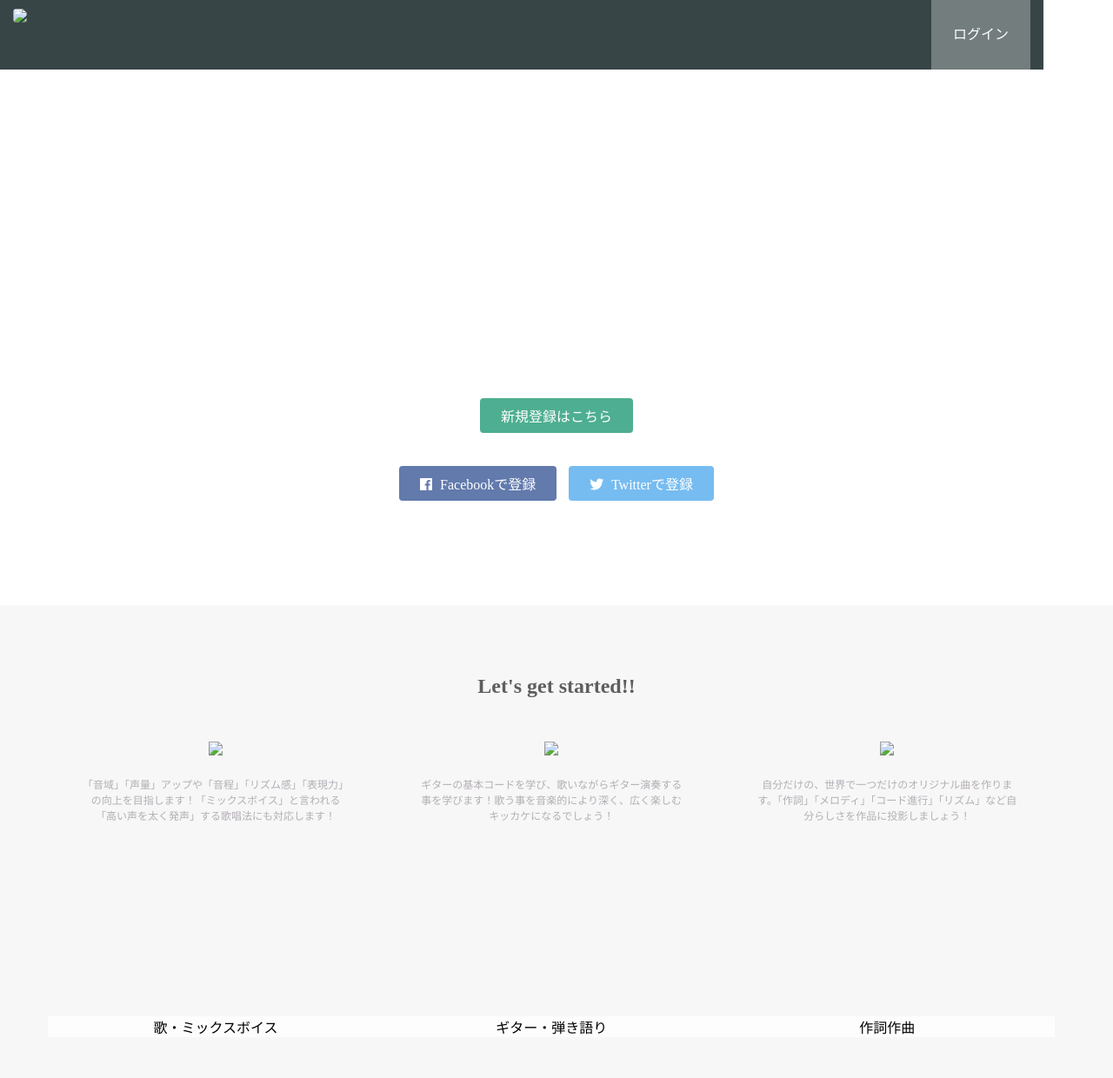
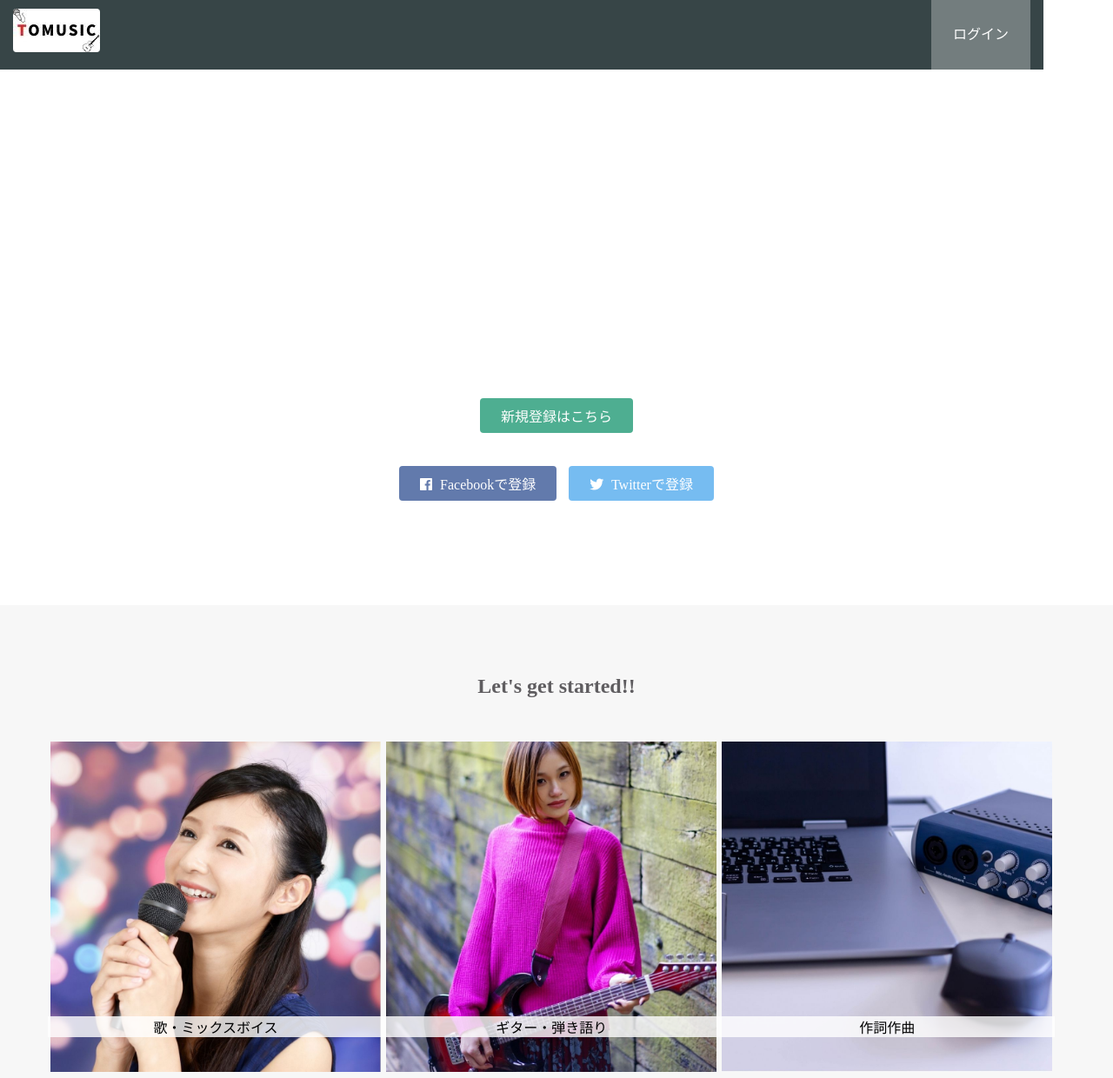
Before and after one commit to tomoki-music/tomusic-lp, a plain HTML site: page index.html in a window 1280 px wide. Shown: the top 1240 px of the page at 87% size. Drawn offline with Linux system fonts and the light colour scheme.

Commit message:
Update index.html

```diff
--- a/index.html
+++ b/index.html
@@ -10,7 +10,7 @@
     <header>
       <div class="container">
         <div class="header-left">
-          <img src="tomusic-logo.jpg" class="logo">
+          <img src="https://github.com/tomoki-music/tomusic-lp/blob/main/tomusic-logo.jpg.jpg?raw=true" class="logo">
         </div>
         <div class="header-right">
           <a href="#" class="login">ログイン</a>
@@ -43,21 +43,21 @@
         <div class="lessons">
           <div class="lesson">
             <div class="lesson-icon">
-              <img src="sing-image.jpg" width="380">
+              <img src="https://github.com/tomoki-music/tomusic-lp/blob/main/sing-image.jpg.jpg?raw=true" width="380">
               <p>歌・ミックスボイス</p>
             </div>
             <p class="txt-contents">「音域」「声量」アップや「音程」「リズム感」「表現力」の向上を目指します！「ミックスボイス」と言われる「高い声を太く発声」する歌唱法にも対応します！</p>
           </div>
           <div class="lesson">
             <div class="lesson-icon">
-              <img src="guitar-image.jpg" width="380">
+              <img src="https://github.com/tomoki-music/tomusic-lp/blob/main/guitar-image.jpg.jpg?raw=true" width="380">
               <p>ギター・弾き語り</p>
             </div>
             <p class="txt-contents">ギターの基本コードを学び、歌いながらギター演奏する事を学びます！歌う事を音楽的により深く、広く楽しむキッカケになるでしょう！</p>
           </div>
           <div class="lesson">
             <div class="lesson-icon">
-              <img src="creat-image.jpg" width="380">
+              <img src="https://github.com/tomoki-music/tomusic-lp/blob/main/creat-image.jpg.jpg?raw=true" width="380">
               <p>作詞作曲</p>
             </div>
             <p class="txt-contents">自分だけの、世界で一つだけのオリジナル曲を作ります。「作詞」「メロディ」「コード進行」「リズム」など自分らしさを作品に投影しましょう！</p>
@@ -76,7 +76,7 @@
     </div>
     <footer>
       <div class="container">
-        <img src="tomusic-logo.jpg">
+        <img src="https://github.com/tomoki-music/tomusic-lp/blob/main/tomusic-logo.jpg.jpg?raw=true">
         <p>音楽は人生を、自分を変えてくれる。</p>
       </div>
     </footer>
```
